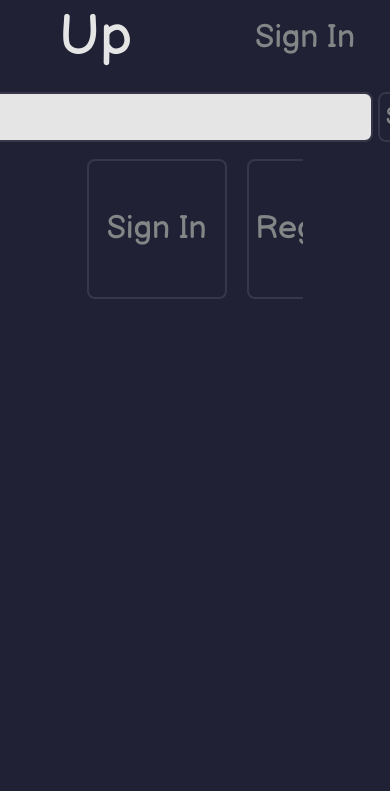
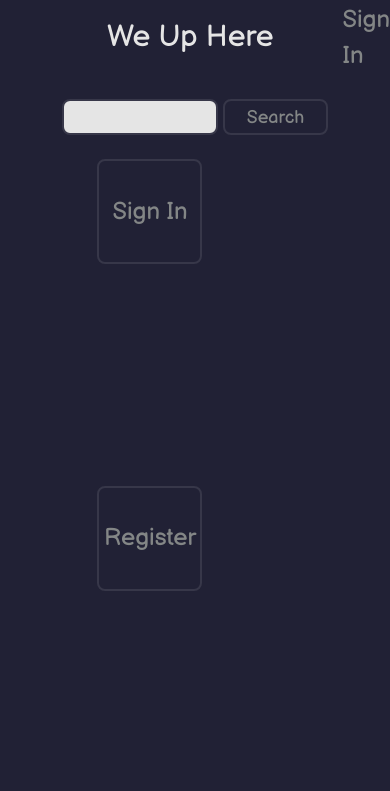
Before and after one commit to JacobG03/social, a Flask app: page / in a window 390 px wide. Shown: the top 791 px of the page. Run offline with Flask 2, Linux system fonts and the light colour scheme.

Commit message:
basic width and height responsiveness

```diff
--- a/app/static/css/style.css
+++ b/app/static/css/style.css
@@ -149,13 +149,18 @@
 }
 
 
-.header {
-    height: 150px;
-    width: 100vw;
-    display: grid;
-    grid-template-columns: 1fr;
-    grid-template-rows: 1fr 1fr;
-}
+@media only screen and (max-width: 900px) {
+	html {
+		font-size: 12px !important;
+	}
+  }
+
+
+@media only screen and (max-height: 800px) {
+	html {
+		font-size: 12px !important;
+	}
+  }
 
 
 .navbar {
@@ -168,7 +173,7 @@
 
 
 .navbar-home-box {
-	grid-column: 4 / 8;
+	grid-column: 3 / 9;
 	grid-row: 1 / 2;
 	display: flex;
 	justify-content: center;
@@ -178,13 +183,13 @@
 }
 
 .navbar-home-box a {
-	height: 75px;
-	width: 350px;
+	height: 100%;
+	width: max-content;
 	display: flex;
 	justify-content: center;
 	align-items: center;
 	text-decoration: none;
-	font-size: 3.5rem;
+	font-size: 2.5rem;
 	color: var(--text-color-important);
 	border-radius: var(--border-radius);
 	transition: var(--speed);
@@ -273,16 +281,16 @@
 .navbar-login-box {
 	grid-column: 10 / 11;
 	grid-row: 1 / 2;
-	width: 170px;
-	height: 75px;
+	width: 100%;
+	height: 100%;
 	display: flex;
 	justify-content: center;
 	align-items: center;
 }
 
 .navbar-login-box a {
-	width: 170px;
-	height: 75px;
+	width: 100%;
+	height: 100%;
 	display: flex;
 	justify-content: center;
 	align-items: center;
@@ -309,8 +317,8 @@
 
 
 .searchbar {
-    width: 800px;
-    height: 50px;
+    width: 40vw;
+    height: 3rem;
     border-radius: var(--border-radius);
     outline: none;
     border: var(--border);
@@ -320,10 +328,11 @@
 	transition: var(--speed);
 }
 
+
 .searchbar-button {
 	display: block;
-    width: 140px;
-    height: 50px;
+    width: 8.75rem;
+    height: 3rem;
     border-radius: var(--border-radius);
 	border: 2px solid var(--bg-color-lighter);
     outline: none;
@@ -352,16 +361,16 @@
 }
 
 
-.content {
+.middle-content {
 	grid-column: 2 / 3;
 	grid-row: 2 / 3;
-    display: grid;
-    grid-template-columns: repeat(5, 1fr);
-    grid-template-rows: repeat(6, 1fr);
+    display: flex;
+	justify-self: center;
+	flex-wrap: wrap;
     grid-gap: 20px;
-    width: 100%;
+    width: 90%;
     height: 100%;
-	overflow-y: auto;
+	overflow-y: scroll;
 }
 
 
@@ -488,7 +497,7 @@
 	grid-column: 1 / 2;
 }
 
-.middle-content {
+.userpage-middle-content {
 	grid-column: 2 / 3;
 	grid-row: 1 / 2;
 	display: grid;
@@ -601,16 +610,16 @@
 	display: flex;
 	justify-content: center;
 	align-items: center;
-	width: 100%;
-	height: 100%;
+	width: 8.75rem;
+	height: 8.75rem;
 }
 
 .anonymous-user-content {
 	display: grid;
 	grid-template-columns: 1fr;
 	grid-template-rows: 1fr;
-	width: 140px;
-	height: 140px;
+	width: 8.75rem;
+	height: 8.75rem;
 	border: var(--border);
 	border-radius: var(--border-radius);
 	transition: var(--speed);
--- a/app/static/js/main.js
+++ b/app/static/js/main.js
@@ -68,7 +68,7 @@
 // Display users
 function renderUsers (users, amount) {
     // parent div
-    let content = document.getElementById('content');
+    let content = document.getElementById('middle-content');
     if (content) {
         for (let i = 0; i < amount; i++) {
             // Create container div
@@ -129,7 +129,7 @@
 
                 // Middle content
                 let middle_content = document.createElement('div');
-                middle_content.className = 'middle-content';
+                middle_content.className = 'userpage-middle-content';
                 main_content.appendChild(middle_content);
 
                 // Profile pic box
@@ -391,7 +391,7 @@
 
 
 function getFilteredUsers(search_string) {
-    let content = document.getElementById('content');
+    let content = document.getElementById('middle-content');
     let searchbar = document.getElementById('searchbar');
     state.current = '';
     state.displayed = false;
@@ -436,7 +436,7 @@
 
 
 function clearUsers() {
-    let content = document.getElementById('content');
+    let content = document.getElementById('middle-content');
     while (content.firstChild) {
         content.firstChild.remove()
     }
--- a/app/templates/index.html
+++ b/app/templates/index.html
@@ -33,7 +33,7 @@
         <input type='text' class='searchbar' id='searchbar'>
         <input type='button' class='searchbar-button' value='Search'>
     </div>
-    <div class='content' id='content'>
+    <div class='middle-content' id='middle-content'>
         {% if user.is_anonymous %}
         <div class='anonymous-user animate__animated animate__fadeInUp'>
             <div class='anonymous-user-content'>
```
Also changed, not shown: other parts of app/static/css/style.css (+18 -15 lines).
